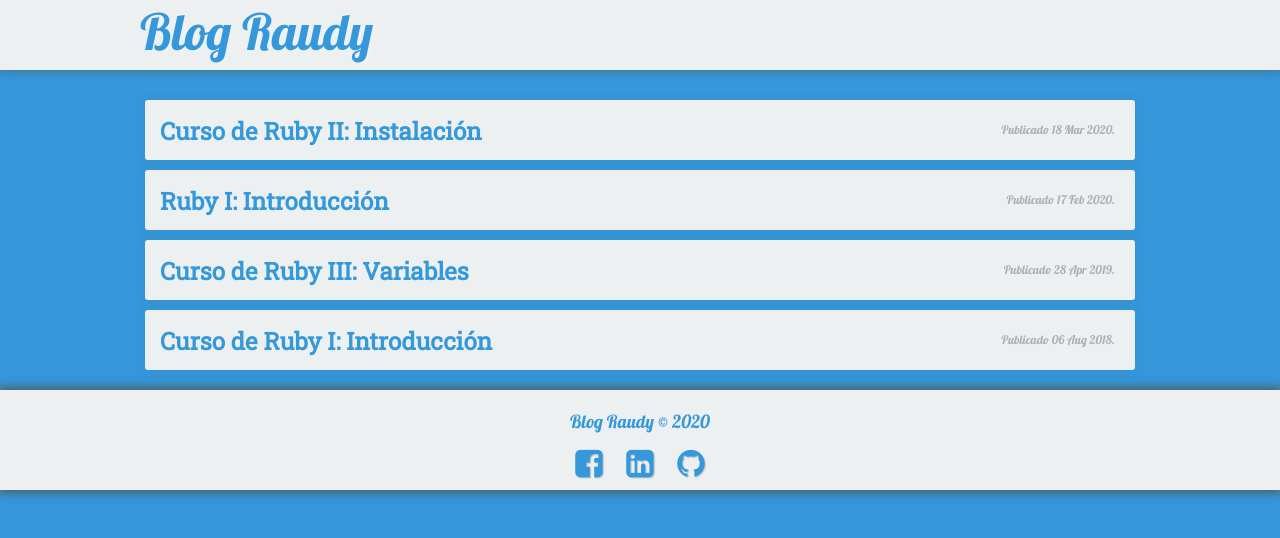
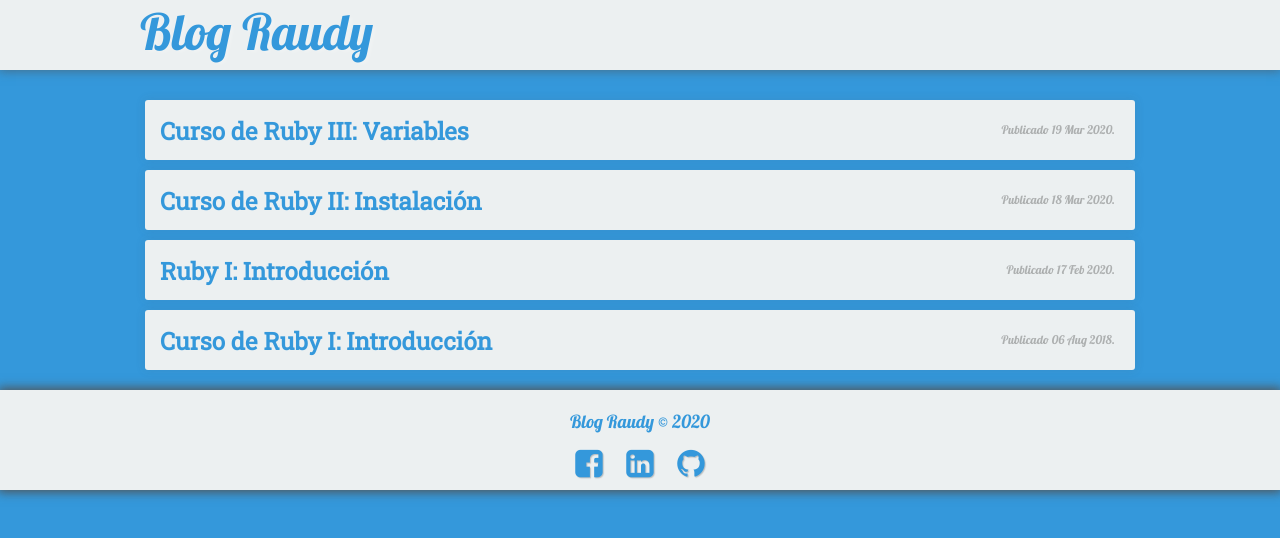
Before and after one commit to nisoto/Blog-anterior-2.0, a Jekyll site: the page built from blog/index.md, in a window 1280 px wide. Shown: the top 538 px of the page. Built offline with Jekyll 4.4.1, drawn with Linux system fonts in a browser that asks for light colours; nearby versions of some CDN libraries.

Commit message:
Update and rename 2019-04-28-curso-ruby-iii-variables.md to 2020-03-19-curso-ruby-iii-variables.md

```diff
--- a/_posts/2019-04-28-curso-ruby-iii-variables.md
+++ b/_posts/2020-03-19-curso-ruby-iii-variables.md
@@ -1,7 +1,7 @@
 ---
 layout: post
 title: "Curso de Ruby III: Variables"
-date: 2019-04-28
+date: 2020-03-19
 excerpt: "Capítulo N°3 del curso de Ruby"
 tags: [ruby]
 ---
```
